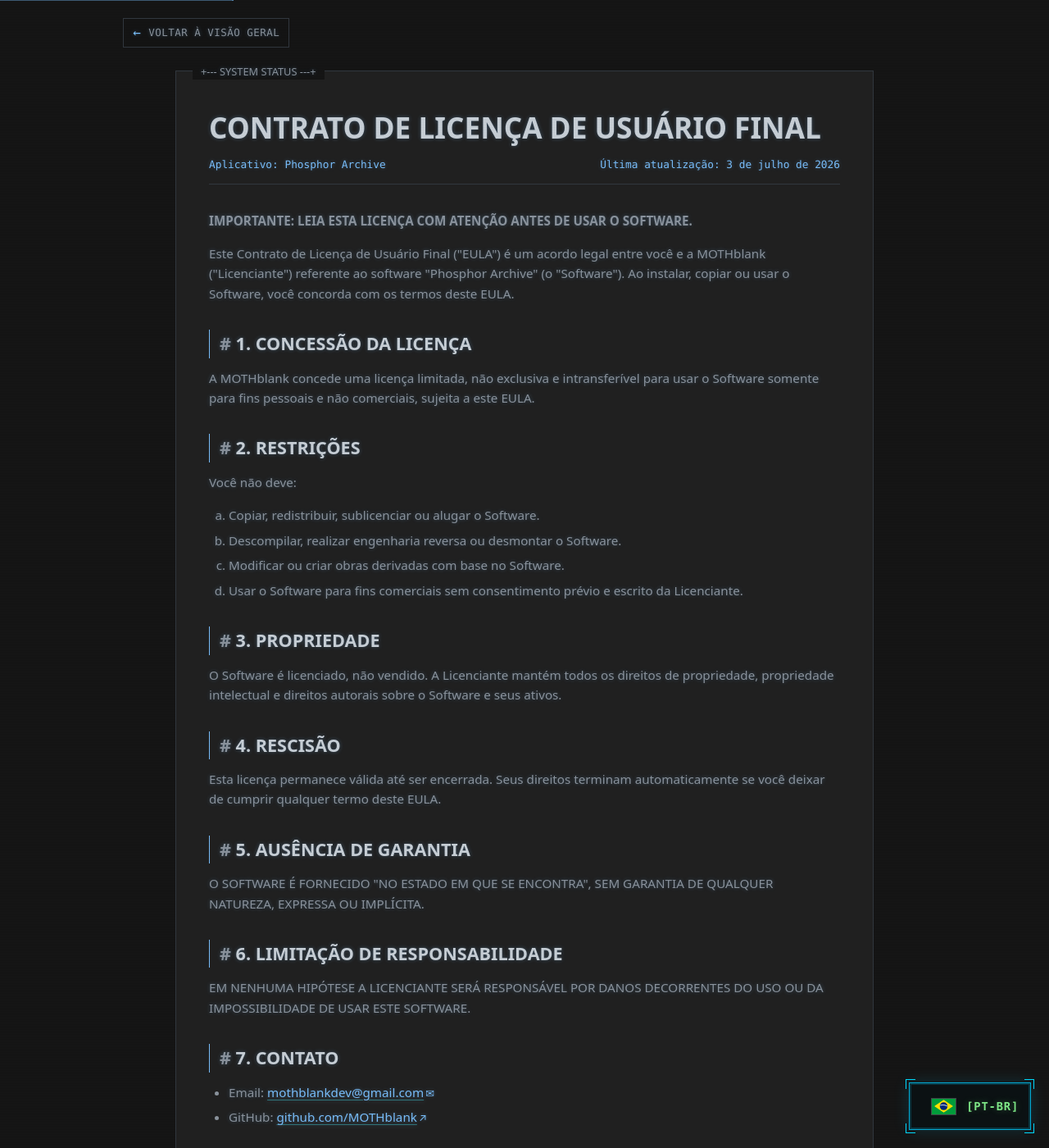
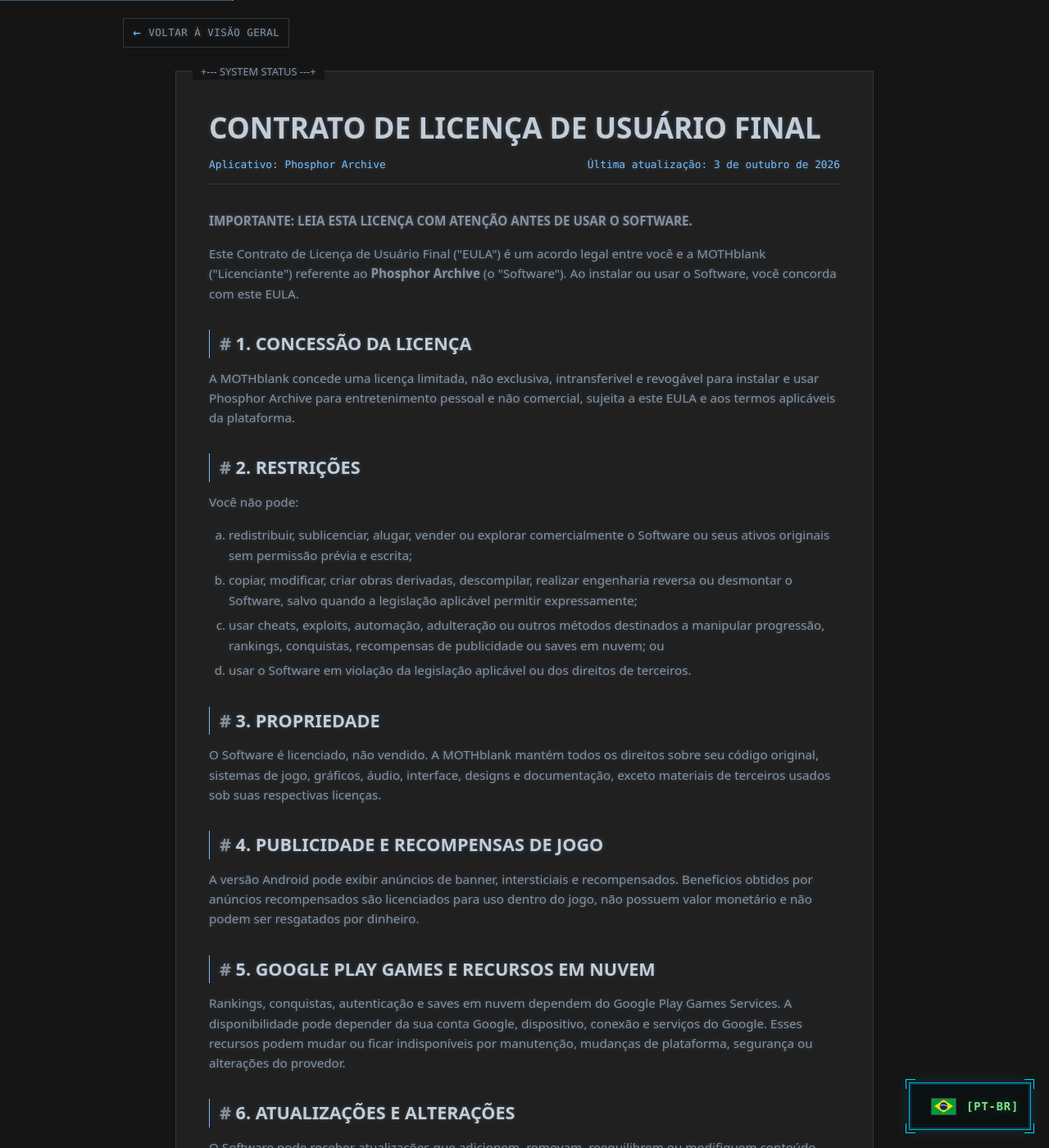
Before and after one commit to MOTHblank/mothblank.github.io, a Jekyll site: the page built from pt-BR/eula-phosphor.html, in a window 1280 px wide and 1400 px high. Shown: the whole window at 82% size. Built offline with Jekyll 4.4.1, drawn with Linux system fonts in a browser that asks for light colours; some of the changed text lies outside the part shown.

Commit message:
Modernize Portuguese Phosphor EULA

```diff
--- a/pt-BR/eula-phosphor.html
+++ b/pt-BR/eula-phosphor.html
@@ -9,15 +9,22 @@
 parent_url: "/pt-BR/phosphor-archive.html"
 back_label: "back_overview"
 ---
-<main id="main-content" tabindex="-1"><div class="doc-card">
-<h1>Contrato de Licença de Usuário Final</h1><div class="doc-meta"><span>Aplicativo: Phosphor Archive</span><span>Última atualização: 3 de julho de 2026</span></div>
-<div class="doc-section"><p><strong>IMPORTANTE: LEIA ESTA LICENÇA COM ATENÇÃO ANTES DE USAR O SOFTWARE.</strong></p><p>Este Contrato de Licença de Usuário Final ("EULA") é um acordo legal entre você e a MOTHblank ("Licenciante") referente ao software "Phosphor Archive" (o "Software"). Ao instalar, copiar ou usar o Software, você concorda com os termos deste EULA.</p></div>
-<div class="doc-section"><h2>1. Concessão da licença</h2><p>A MOTHblank concede uma licença limitada, não exclusiva e intransferível para usar o Software somente para fins pessoais e não comerciais, sujeita a este EULA.</p></div>
-<div class="doc-section"><h2>2. Restrições</h2><p>Você não deve:</p><ol type="a"><li>Copiar, redistribuir, sublicenciar ou alugar o Software.</li><li>Descompilar, realizar engenharia reversa ou desmontar o Software.</li><li>Modificar ou criar obras derivadas com base no Software.</li><li>Usar o Software para fins comerciais sem consentimento prévio e escrito da Licenciante.</li></ol></div>
-<div class="doc-section"><h2>3. Propriedade</h2><p>O Software é licenciado, não vendido. A Licenciante mantém todos os direitos de propriedade, propriedade intelectual e direitos autorais sobre o Software e seus ativos.</p></div>
-<div class="doc-section"><h2>4. Rescisão</h2><p>Esta licença permanece válida até ser encerrada. Seus direitos terminam automaticamente se você deixar de cumprir qualquer termo deste EULA.</p></div>
-<div class="doc-section"><h2>5. Ausência de garantia</h2><p>O SOFTWARE É FORNECIDO "NO ESTADO EM QUE SE ENCONTRA", SEM GARANTIA DE QUALQUER NATUREZA, EXPRESSA OU IMPLÍCITA.</p></div>
-<div class="doc-section"><h2>6. Limitação de responsabilidade</h2><p>EM NENHUMA HIPÓTESE A LICENCIANTE SERÁ RESPONSÁVEL POR DANOS DECORRENTES DO USO OU DA IMPOSSIBILIDADE DE USAR ESTE SOFTWARE.</p></div>
-<div class="doc-section"><h2>7. Contato</h2><ul><li>Email: <a class="doc-link" href="mailto:mothblankdev@gmail.com">mothblankdev@gmail.com</a></li><li>GitHub: <a class="doc-link" href="https://github.com/MOTHblank" target="_blank" rel="noopener noreferrer">github.com/MOTHblank</a></li></ul></div>
+<main id="main-content" tabindex="-1">
+<div class="doc-card">
+<h1>Contrato de Licença de Usuário Final</h1>
+<div class="doc-meta"><span>Aplicativo: Phosphor Archive</span><span>Última atualização: 3 de outubro de 2026</span></div>
+<div class="doc-section"><p><strong>IMPORTANTE: LEIA ESTA LICENÇA COM ATENÇÃO ANTES DE USAR O SOFTWARE.</strong></p><p>Este Contrato de Licença de Usuário Final ("EULA") é um acordo legal entre você e a MOTHblank ("Licenciante") referente ao <strong>Phosphor Archive</strong> (o "Software"). Ao instalar ou usar o Software, você concorda com este EULA.</p></div>
+<div class="doc-section"><h2>1. Concessão da licença</h2><p>A MOTHblank concede uma licença limitada, não exclusiva, intransferível e revogável para instalar e usar Phosphor Archive para entretenimento pessoal e não comercial, sujeita a este EULA e aos termos aplicáveis da plataforma.</p></div>
+<div class="doc-section"><h2>2. Restrições</h2><p>Você não pode:</p><ol type="a"><li>redistribuir, sublicenciar, alugar, vender ou explorar comercialmente o Software ou seus ativos originais sem permissão prévia e escrita;</li><li>copiar, modificar, criar obras derivadas, descompilar, realizar engenharia reversa ou desmontar o Software, salvo quando a legislação aplicável permitir expressamente;</li><li>usar cheats, exploits, automação, adulteração ou outros métodos destinados a manipular progressão, rankings, conquistas, recompensas de publicidade ou saves em nuvem; ou</li><li>usar o Software em violação da legislação aplicável ou dos direitos de terceiros.</li></ol></div>
+<div class="doc-section"><h2>3. Propriedade</h2><p>O Software é licenciado, não vendido. A MOTHblank mantém todos os direitos sobre seu código original, sistemas de jogo, gráficos, áudio, interface, designs e documentação, exceto materiais de terceiros usados sob suas respectivas licenças.</p></div>
+<div class="doc-section"><h2>4. Publicidade e recompensas de jogo</h2><p>A versão Android pode exibir anúncios de banner, intersticiais e recompensados. Benefícios obtidos por anúncios recompensados são licenciados para uso dentro do jogo, não possuem valor monetário e não podem ser resgatados por dinheiro.</p></div>
+<div class="doc-section"><h2>5. Google Play Games e recursos em nuvem</h2><p>Rankings, conquistas, autenticação e saves em nuvem dependem do Google Play Games Services. A disponibilidade pode depender da sua conta Google, dispositivo, conexão e serviços do Google. Esses recursos podem mudar ou ficar indisponíveis por manutenção, mudanças de plataforma, segurança ou alterações do provedor.</p></div>
+<div class="doc-section"><h2>6. Atualizações e alterações</h2><p>O Software pode receber atualizações que adicionem, removam, reequilibrem ou modifiquem conteúdo, progressão, compatibilidade, serviços e requisitos técnicos.</p></div>
+<div class="doc-section"><h2>7. Rescisão</h2><p>Esta licença permanece válida até ser encerrada. Seus direitos podem terminar se você violar materialmente este EULA. Após a rescisão, você deve interromper o uso do Software.</p></div>
+<div class="doc-section"><h2>8. Ausência de garantia</h2><p>O SOFTWARE É FORNECIDO "NO ESTADO EM QUE SE ENCONTRA" E "CONFORME DISPONÍVEL", SEM GARANTIAS DE QUALQUER NATUREZA NA MÁXIMA EXTENSÃO PERMITIDA PELA LEGISLAÇÃO APLICÁVEL. A MOTHBLANK NÃO GARANTE DISPONIBILIDADE ININTERRUPTA, AUSÊNCIA DE ERROS OU COMPATIBILIDADE COM TODOS OS DISPOSITIVOS.</p></div>
+<div class="doc-section"><h2>9. Limitação de responsabilidade</h2><p>NA MÁXIMA EXTENSÃO PERMITIDA PELA LEGISLAÇÃO APLICÁVEL, A MOTHBLANK NÃO SERÁ RESPONSÁVEL POR DANOS INDIRETOS, INCIDENTAIS, ESPECIAIS, CONSEQUENCIAIS OU PUNITIVOS DECORRENTES DO USO OU DA IMPOSSIBILIDADE DE USAR O SOFTWARE.</p></div>
+<div class="doc-section"><h2>10. Privacidade</h2><p>O uso de Phosphor Archive também está sujeito à <a class="doc-link" href="/pt-BR/privacy-phosphor.html">Política de Privacidade do Phosphor Archive</a>.</p></div>
+<div class="doc-section"><h2>11. Contato</h2><ul><li>Email: <a class="doc-link" href="mailto:mothblankdev@gmail.com">mothblankdev@gmail.com</a></li><li>GitHub: <a class="doc-link" href="https://github.com/MOTHblank" target="_blank" rel="noopener noreferrer">github.com/MOTHblank</a></li></ul></div>
 <div class="doc-section" style="border-top:1px solid var(--border-color);padding-top:2rem;margin-bottom:0"><p style="font-family:var(--font-mono);font-size:.9rem;color:var(--accent-cyan)">Copyright &copy; 2026 MOTHblank. Todos os direitos reservados.</p></div>
-</div></main>
+</div>
+</main>
```
